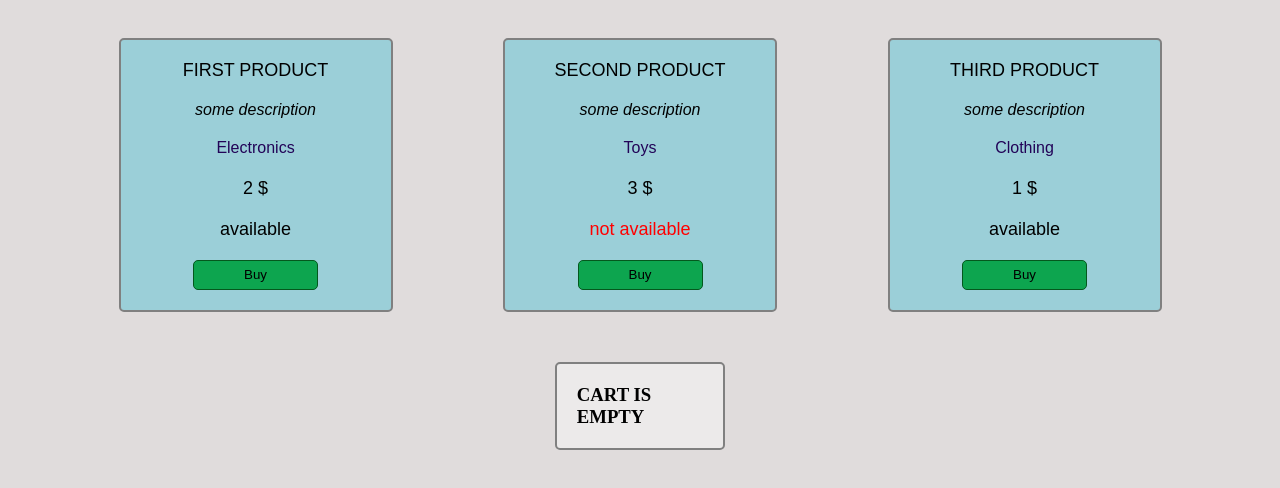
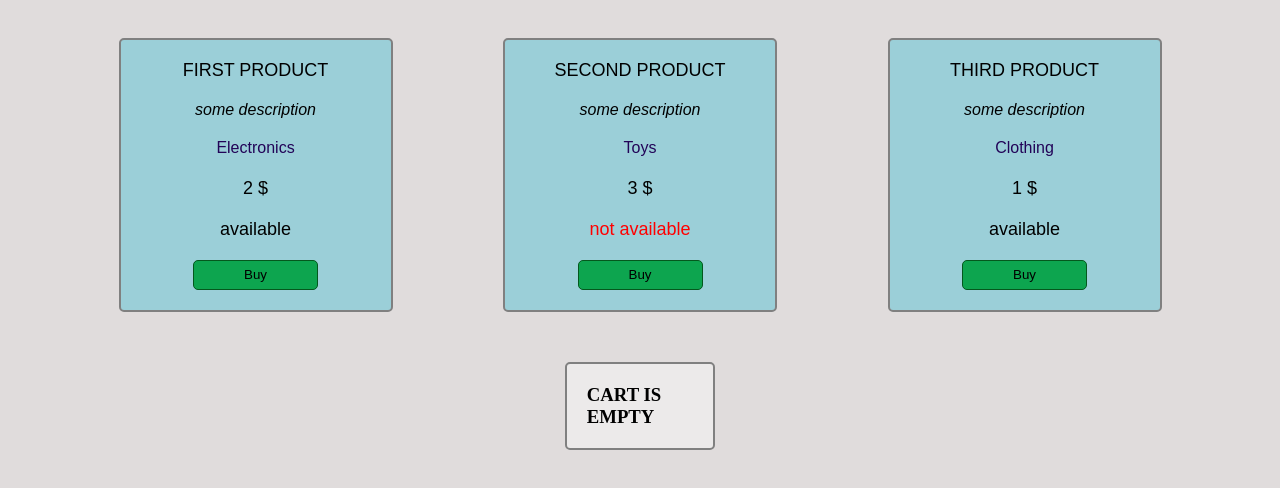
Before and after one commit to IvanKhud/learn-angular, an Angular app: page / in a window 1280 px wide. Shown: the top 488 px of the page. Built offline with nearby package versions, Linux system fonts and the light colour scheme.

Commit message:
chnged h3 padding in cart

```diff
--- a/src/app/cart/cart.component.css
+++ b/src/app/cart/cart.component.css
@@ -5,7 +5,7 @@
     width: 10%;
     margin: auto;
     margin-top: 50px;
-    padding: 20px;
+    padding: 10px;
     border: 2px solid grey;
     border-radius: 5px;
     background-color: rgb(236, 234, 234);
@@ -18,4 +18,5 @@
 .cart-list h3 {
     text-transform: uppercase;
     margin: auto;
+    padding: 10px;
 }
```
